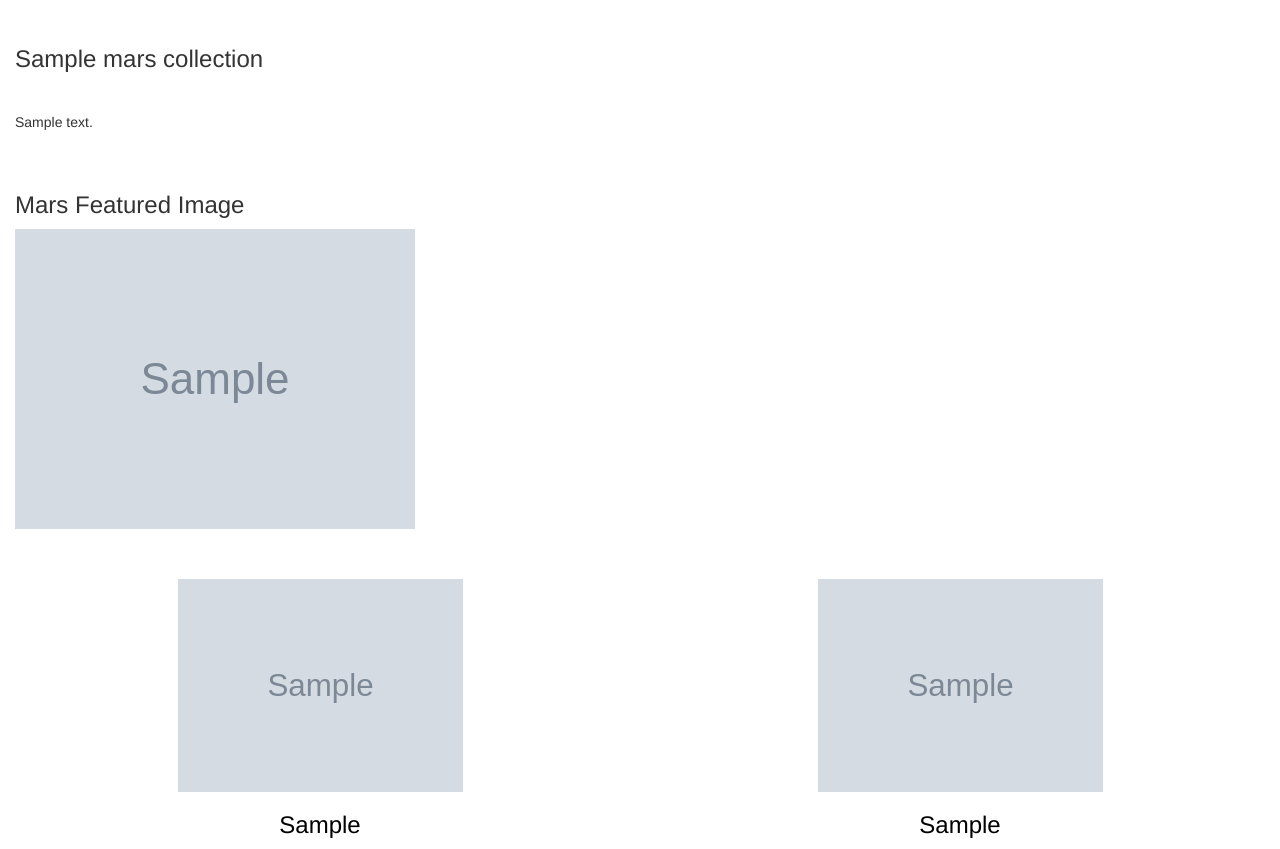
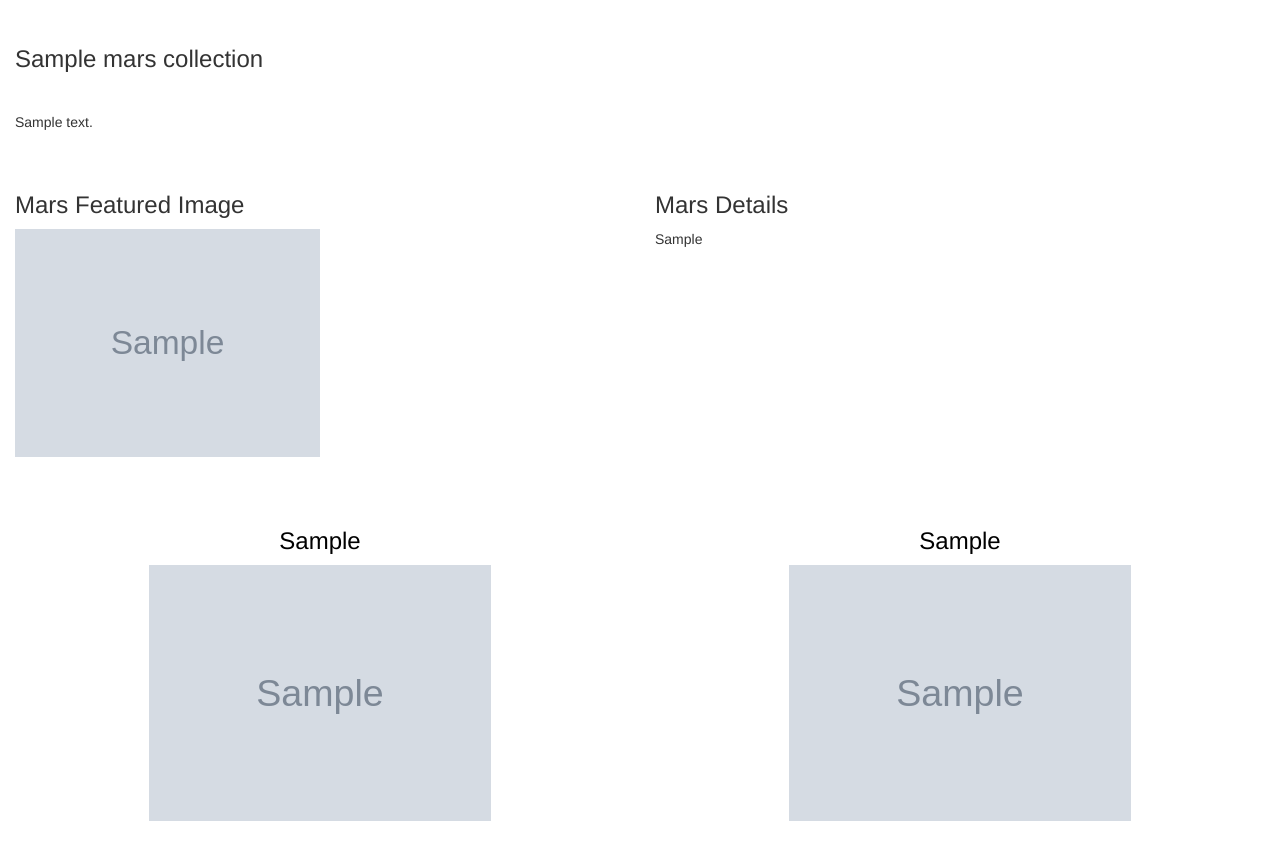
Before and after one commit to j2browns/web-scraping-challenge, a Flask app: page / in a window 1280 px wide. Shown: the part 395-1244 px from the top of the page. After the commit the page ends 1216 px from the top, so only its background shows below. Run offline with Flask 2, Linux system fonts and the light colour scheme; grey boxes marked "Sample" are stand-in pictures; a database or web service that is not in the repository returns one stand-in record (values such as "Sample title"); some libraries are stand-ins or nearby versions.

Commit message:
image placement correct, working on correcting table rendering

```diff
--- a/Templates/index.html
+++ b/Templates/index.html
@@ -31,21 +31,28 @@
     <div class="row">
       <div class="col-xs-12 col-sm-12 col-md-6">
         <h3>Mars Featured Image</h3>
-        <img src=" {{mars.Featured_Image}}" alt="mars image" class = "img-fluid" alt = "Responsive image">
+        <img src=" {{mars.Featured_Image}}" alt="mars image" class = "img-fluid" alt = "Responsive image" style="width: 50%">
+      </div>
+      <div class="col-xs-12 col-sm-12 col-md-4">
+        <h3>Mars Details</h3>
+        {{mars.Mars_Table}}
       </div>
     </div>
-
+    <div class="row">
+      <div class="col-xs-6 col-sm-4 col-md-2">
+      </div>
+    </div>
     <div class="row">
       <div class="col-xs-12 col-sm-12 col-md-6">
         <div class = "box_comb_a">
-          <img src = "{{ mars.Hemi_0_Img}}" alt = "mars hemisphere" class = "img-fluid" alt = "Responsive image" style="width: 50%">
           <h3>{{ mars.Hemi_0 }}</h3>
+          <img src = "{{ mars.Hemi_0_Img}}" alt = "mars hemisphere" class = "img-fluid" alt = "Responsive image" style="width: 60%">
         </div>
       </div>
       <div class="col-xs-12 col-sm-12 col-md-6">
         <div class = "box_comb_a">
-          <img src = "{{mars.Hemi_1_Img}}" alt = "mars hemisphere" class = "img-fluid" alt = "Responsive image" style = "width: 50%">
           <h3>{{ mars.Hemi_1 }}</h3>
+          <img src = "{{mars.Hemi_1_Img}}" alt = "mars hemisphere" class = "img-fluid" alt = "Responsive image" style = "width: 60%">
         </div>
       </div>
     </div>
--- a/scrape_mars.py
+++ b/scrape_mars.py
@@ -121,7 +121,7 @@ def scrape():
     #creating output dictionary
     output_dictionnary = {}
     output_dictionnary = {"Title":nasa_list[0]["Nasa_Title"],"Text":nasa_list[0]["Nasa_Text"]}
-    output_dictionnary["Featured_Image"] = mars_images_url[0]
+    output_dictionnary["Featured_Image"] = image_link
     output_dictionnary["Mars_Table"] = "mars_facts.html"
     output_dictionnary.update({"Hemi_0":hemisphere[0]["title"],"Hemi_0_Img":hemisphere[0]["img_url"]})
     output_dictionnary.update({"Hemi_1":hemisphere[1]["title"],"Hemi_1_Img":hemisphere[1]["img_url"]})
```
Also changed, not shown: Instructions/scrape_mars.py (+10 -5 lines), 1 other file.
